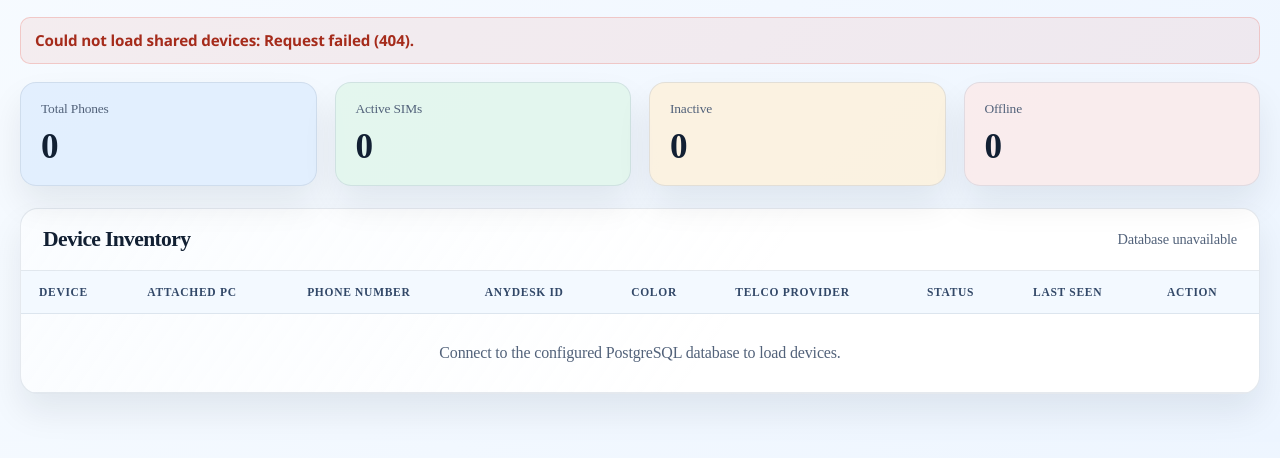
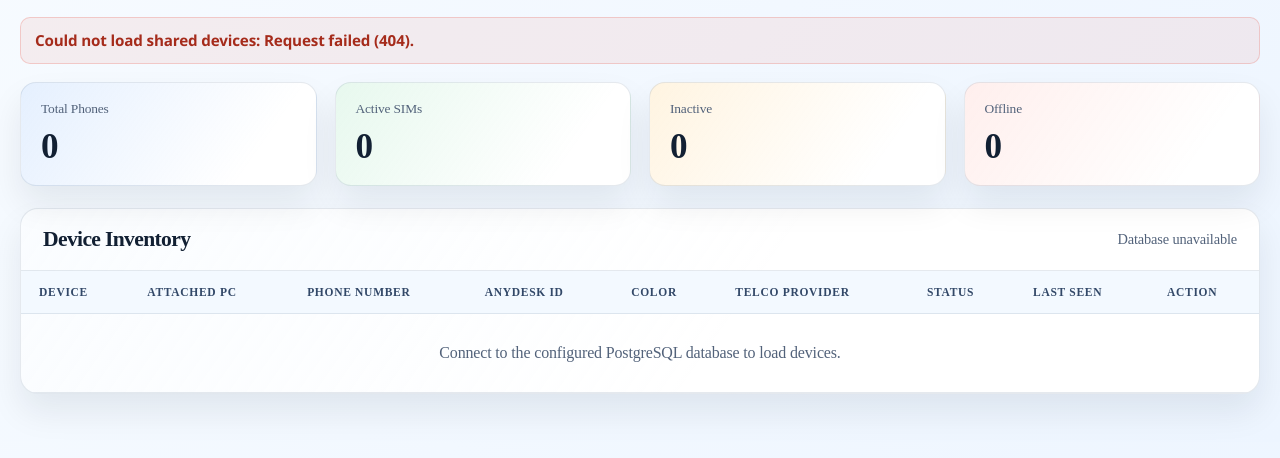
Before and after one commit to xninety7/Sim-monitoring, a website: page index.html in a window 1280 px wide. Shown: the part 146-604 px from the top of the page. Drawn offline with Linux system fonts and the light colour scheme; no server answers.

Commit message:
Add pink gradient to add device dialog

```diff
--- a/styles.css
+++ b/styles.css
@@ -195,19 +195,19 @@ h2 {
 }
 
 .stat-card.total {
-  background: rgba(219, 234, 254, 0.72);
+  background: linear-gradient(125deg, rgba(219, 234, 254, 0.72), rgba(255, 255, 255, 0.5) 78%), var(--panel);
 }
 
 .stat-card.active {
-  background: rgba(220, 245, 230, 0.68);
+  background: linear-gradient(125deg, rgba(220, 245, 230, 0.68), rgba(255, 255, 255, 0.5) 78%), var(--panel);
 }
 
 .stat-card.inactive {
-  background: rgba(255, 239, 211, 0.68);
+  background: linear-gradient(125deg, rgba(255, 239, 211, 0.68), rgba(255, 255, 255, 0.5) 78%), var(--panel);
 }
 
 .stat-card.offline {
-  background: rgba(255, 229, 226, 0.62);
+  background: linear-gradient(125deg, rgba(255, 229, 226, 0.62), rgba(255, 255, 255, 0.5) 78%), var(--panel);
 }
 
 .stat-card .label {
@@ -239,6 +239,7 @@ h2 {
   width: min(760px, calc(100% - 32px));
   max-height: calc(100% - 32px);
   overflow-y: auto;
+  background: linear-gradient(135deg, #fff4f8 0%, #fffafd 58%, #ffffff 100%);
 }
 
 .add-device-toggle {
```
